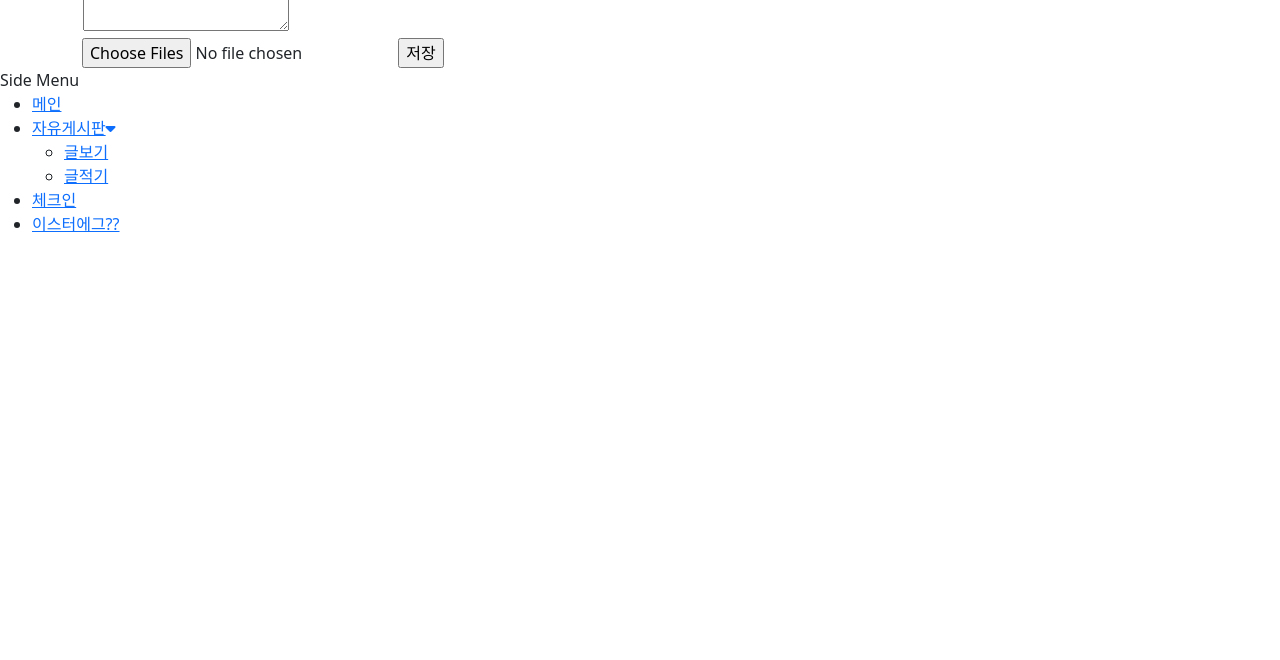
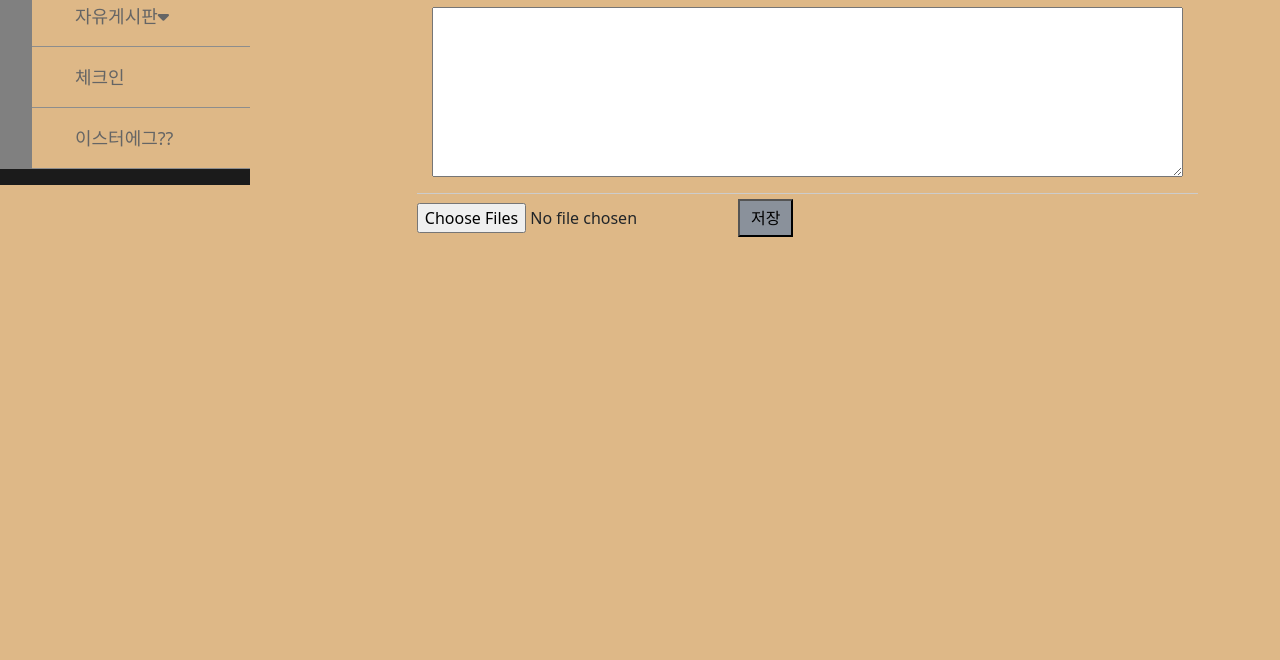
Before and after one commit to jola7373/HelloWorld, a plain HTML site: page post.html in a window 1280 px wide. Shown: the part 140-800 px from the top of the page. Drawn offline with nearby package versions, Linux system fonts and the light colour scheme; the site is published under a folder, as on GitHub Pages, so addresses that start at the root find nothing; a web font is replaced by a local one.

Commit message:
put . (test)

```diff
--- a/post.html
+++ b/post.html
@@ -6,7 +6,7 @@
     <meta name="viewport" content="width=device-width, initial-scale=1">
 
     <!-- stylesheet -->
-    <link href="/stylesheet.css" rel="stylesheet">
+    <link href="./stylesheet.css" rel="stylesheet">
 
 
     <!-- Bootstrap CSS -->
```
